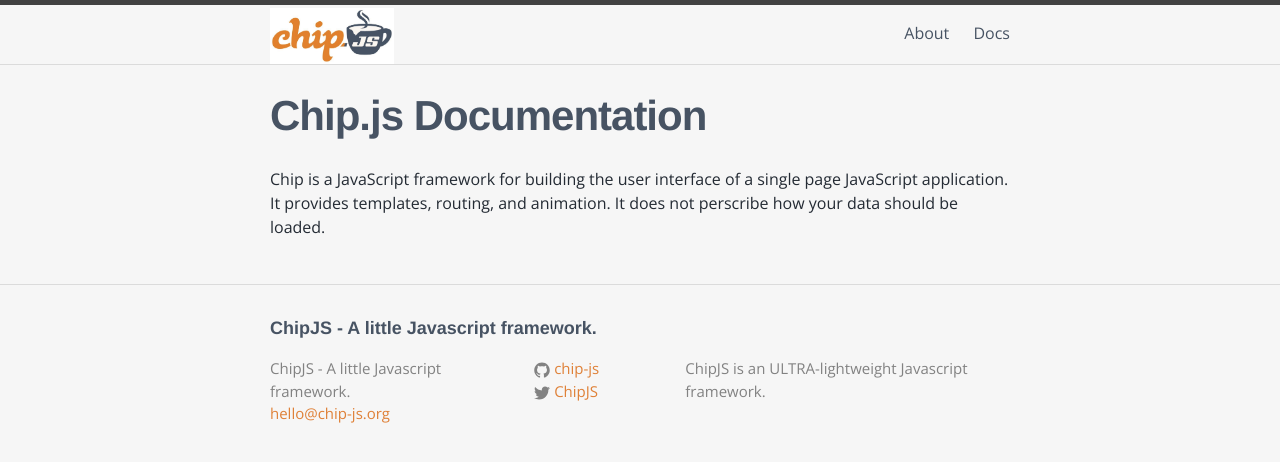
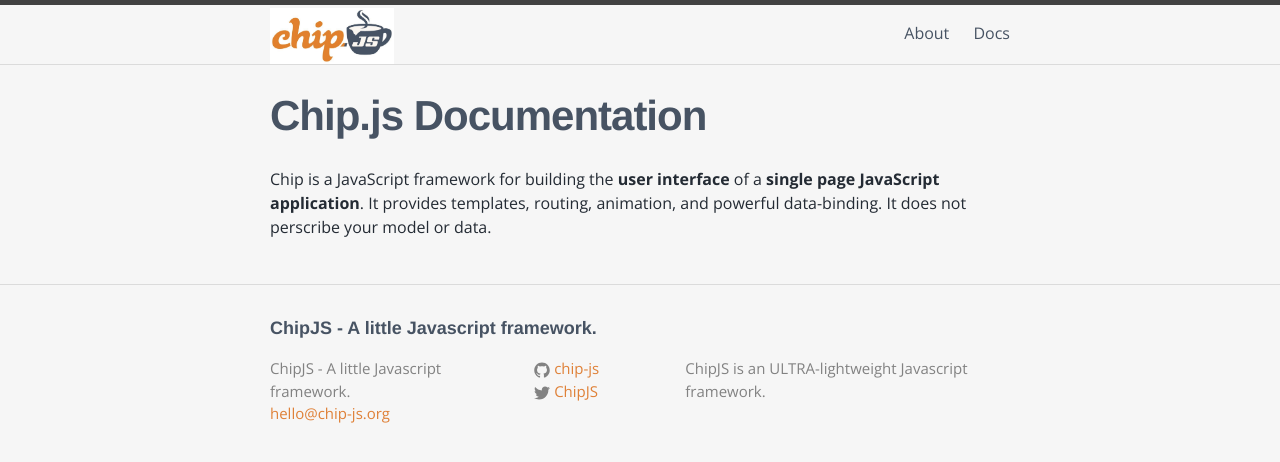
Before and after one commit to chip-js/chip-js.github.io, a Jekyll site: the page built from docs/chip/index.md, in a window 1280 px wide. Shown: the top 462 px of the page. Built offline with Jekyll 4.4.1, drawn with Linux system fonts in a browser that asks for light colours; some web fonts are replaced.

Commit message:
Sync docs from chip-js/chip to docs

```diff
--- a/docs/chip/index.md
+++ b/docs/chip/index.md
@@ -5,5 +5,5 @@ layout: default
 
 # Chip.js Documentation
 
-Chip is a JavaScript framework for building the user interface of a single page JavaScript application. It provides
-templates, routing, and animation. It does not perscribe how your data should be loaded.
+Chip is a JavaScript framework for building the **user interface** of a **single page JavaScript application**. It
+provides templates, routing, animation, and powerful data-binding. It does not perscribe your model or data.
```
